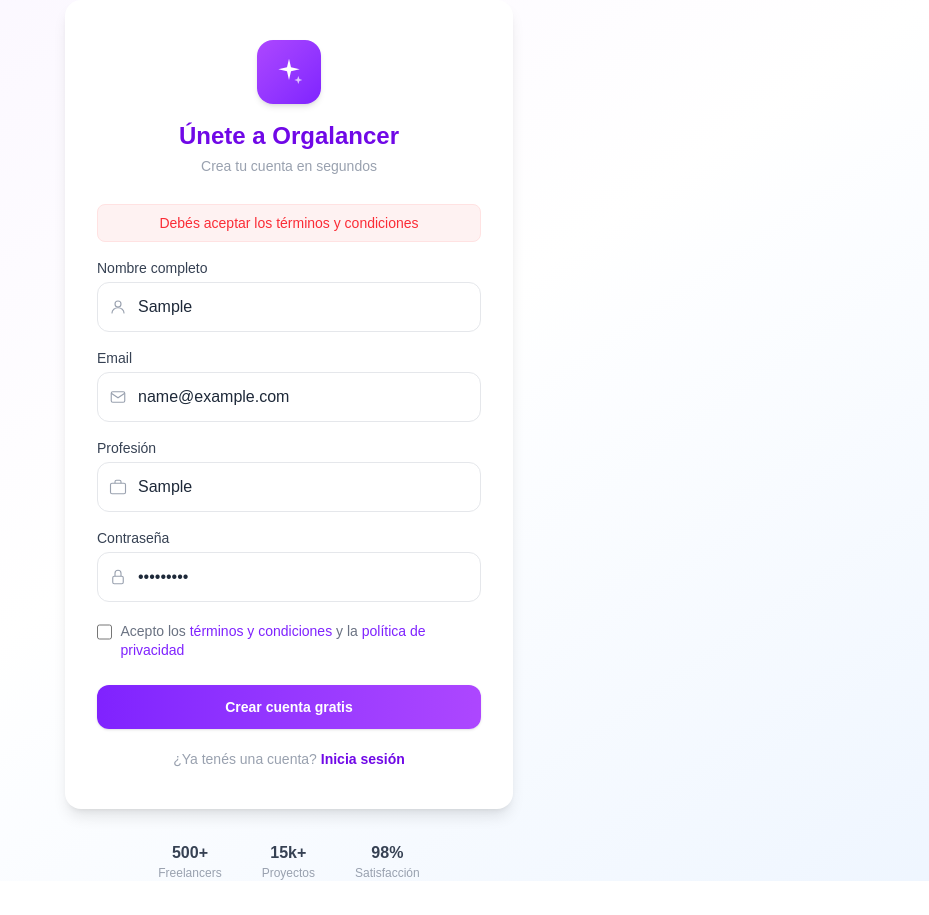
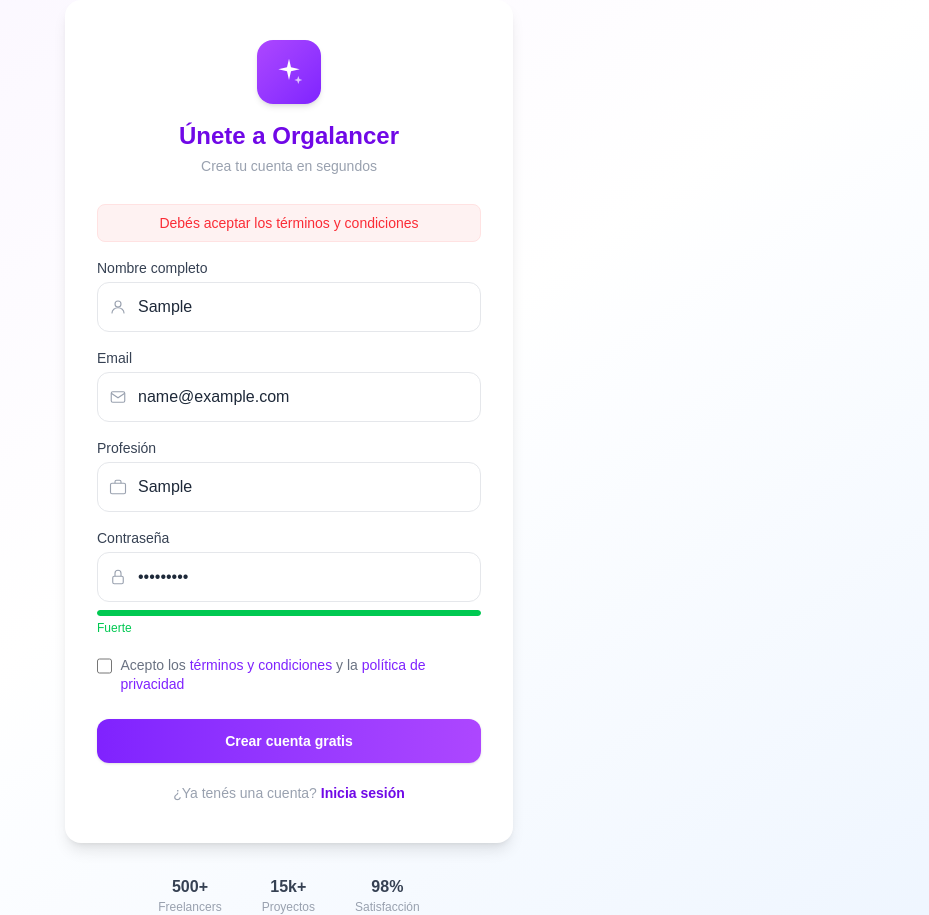
Before and after one commit to rivasofi/orgalancer_gdsi, a Next.js app in the folder frontend/: page /register in a window 1280 px wide. Both pictures are taken after typing "Sample", "name@example.com", "Sample", "Sample123" into the empty fields and a click on the button "Crear cuenta gratis". Shown: the whole page, without its empty margins (351-1280 px from the left). Before the commit the page ends 881 px from the top, so only its background shows below. Built offline with nearby package versions, Linux system fonts and the light colour scheme.

Commit message:
fixes usm acceptance requirements

```diff
--- a/frontend/app/register/page.tsx
+++ b/frontend/app/register/page.tsx
@@ -16,9 +16,34 @@
   const [error, setError] = useState("");
   const [loading, setLoading] = useState(false);
   const [success, setSuccess] = useState(false);
+  const [emailError, setEmailError] = useState("");
 
   const handleChange = (e: React.ChangeEvent<HTMLInputElement>) => {
     setForm({ ...form, [e.target.name]: e.target.value });
+  };
+
+  const handleEmailChange = (e: React.ChangeEvent<HTMLInputElement>) => {
+    const value = e.target.value;
+    setForm({ ...form, email: value });
+    if (value && !/^[^\s@]+@[^\s@]+\.[^\s@]+$/.test(value)) {
+      setEmailError("El email no tiene un formato válido");
+    } else {
+      setEmailError("");
+    }
+  };
+
+  const getPasswordStrength = (password: string) => {
+    if (!password) return null;
+    const hasLower = /[a-z]/.test(password);
+    const hasUpper = /[A-Z]/.test(password);
+    const hasNumber = /\d/.test(password);
+    const isLong = password.length >= 8;
+
+    const score = [hasLower, hasUpper, hasNumber, isLong].filter(Boolean).length;
+
+    if (score <= 2) return { label: "Débil", color: "bg-red-400", width: "w-1/3" };
+    if (score === 3) return { label: "Media", color: "bg-yellow-400", width: "w-2/3" };
+    return { label: "Fuerte", color: "bg-green-500", width: "w-full" };
   };
 
   const handleSubmit = async (e: React.FormEvent) => {
@@ -27,6 +52,12 @@
 
     if (!accepted) {
       setError("Debés aceptar los términos y condiciones");
+      return;
+    }
+
+    const passwordRegex = /^(?=.*[a-z])(?=.*[A-Z])(?=.*\d).{8,}$/;
+    if (!passwordRegex.test(form.password)) {
+      setError("La contraseña debe tener al menos 8 caracteres, una mayúscula, una minúscula y un número");
       return;
     }
 
@@ -158,10 +189,13 @@
                 name="email"
                 placeholder="tu@email.com"
                 value={form.email}
-                onChange={handleChange}
+                onChange={handleEmailChange}
                 required
                 className="w-full pl-10 pr-4 py-3 border border-gray-200 rounded-xl text-gray-800 focus:outline-none focus:ring-2 focus:ring-violet-400 placeholder-gray-300"
               />
+              {emailError && (
+                <p className="text-xs text-red-500 mt-1">{emailError}</p>
+              )}
             </div>
           </div>
 
@@ -208,10 +242,24 @@
                 value={form.password}
                 onChange={handleChange}
                 required
-                minLength={8}
                 className="w-full pl-10 pr-4 py-3 border border-gray-200 rounded-xl text-gray-800 focus:outline-none focus:ring-2 focus:ring-violet-400 placeholder-gray-300"
               />
             </div>
+            {form.password && (() => {
+              const strength = getPasswordStrength(form.password);
+              return (
+                <div className="mt-2">
+                  <div className="h-1.5 w-full bg-gray-100 rounded-full overflow-hidden">
+                    <div className={`h-full rounded-full transition-all ${strength?.color} ${strength?.width}`} />
+                  </div>
+                  <p className={`text-xs mt-1 ${strength?.label === "Débil" ? "text-red-500" :
+                      strength?.label === "Media" ? "text-yellow-500" : "text-green-500"
+                    }`}>
+                    {strength?.label}
+                  </p>
+                </div>
+              );
+            })()}
           </div>
 
           {/* Checkbox */}
@@ -270,7 +318,3 @@
     </main>
   );
 }
-
-function setSuccess(arg0: boolean) {
-  throw new Error("Function not implemented.");
-}
```
